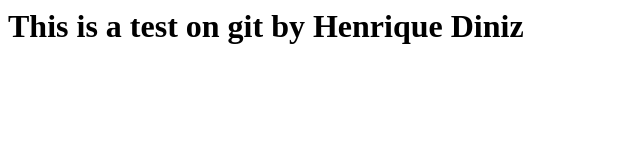
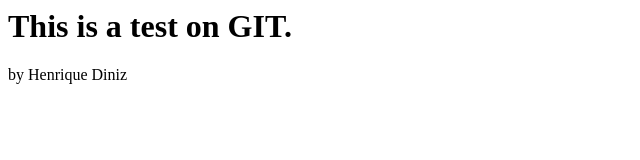
Before and after one commit to Henriqueediniz/git-curse, a plain HTML site: page index.html in a window 1280 px wide. Shown: the whole page, without its empty margins (0-640 px from the left). Drawn offline with Linux system fonts and the light colour scheme.

Commit message:
casual ajust

```diff
--- a/index.html
+++ b/index.html
@@ -2,6 +2,7 @@
     <head>
     </head>
     <body>
-	<h1>This is a test on git by Henrique Diniz</h1>
+	<h1>This is a test on GIT. </h1>
+        by Henrique Diniz
     </body>
 </html>
```
